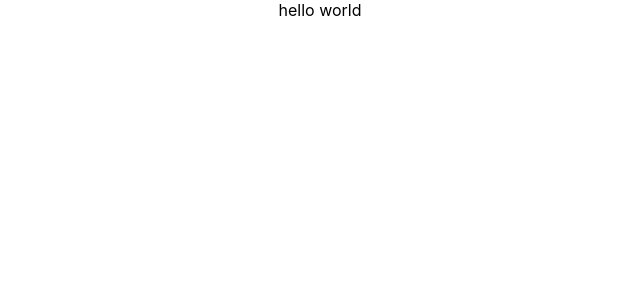
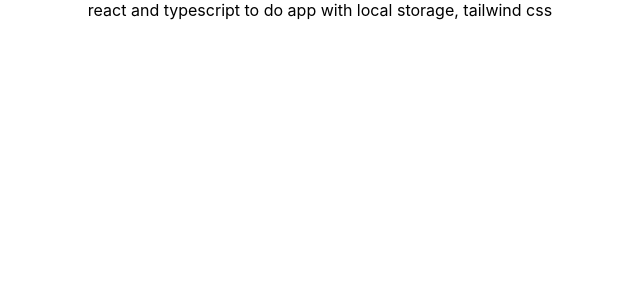
Before and after one commit to khaykay/schedula, a React (Create React App) app: page / in a window 1280 px wide. Shown: the top 300 px of the page, without its empty margins (320-960 px from the left). Built offline with nearby package versions, Linux system fonts and the light colour scheme.

Commit message:
action comments

```diff
--- a/src/App.js
+++ b/src/App.js
@@ -2,7 +2,11 @@
 import "./App.css";
 
 function App() {
-  return <div className="App">hello world</div>;
+  return (
+    <div className="App">
+      react and typescript to do app with local storage, tailwind css
+    </div>
+  );
 }
 
 export default App;
```
